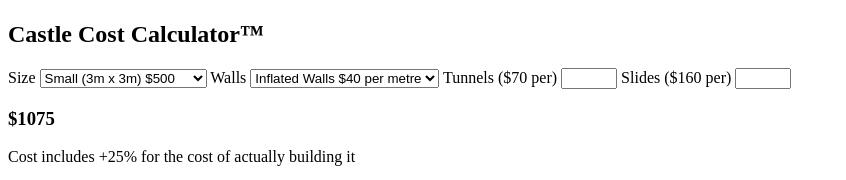
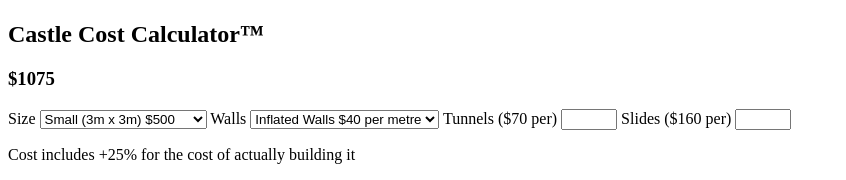
Before and after one commit to wishfulDeity/bounce-house, a SvelteKit app: page /development in a window 1280 px wide. Shown: the part 389-569 px from the top of the page, without its empty margins (0-846 px from the left). Built offline with nearby package versions, Linux system fonts and the light colour scheme.

Commit message:
move cost value to the top (to look more like a calculator)

```diff
--- a/src/routes/development/+page.svelte
+++ b/src/routes/development/+page.svelte
@@ -26,6 +26,7 @@
 <div class="cost-calculator-container">
     <form>
         <h2>Castle Cost Calculator™</h2>
+        <h3>${totalEstimatedCost}</h3>
 
         <label for="size" class="mainlabel">Size</label>
         <select name="size" id="size" bind:value={size}>
@@ -44,7 +45,6 @@
         <input type="number" id="tunnel" name="tunnel" bind:value={tunnels} min="0" max="10">
         <label for="slide">Slides ($160 per)</label>
         <input type="number" id="slide" name="slide" bind:value={slides} min="0" max="10">
-        <h3>${totalEstimatedCost}</h3>
     </form>
 </div>
 
```
